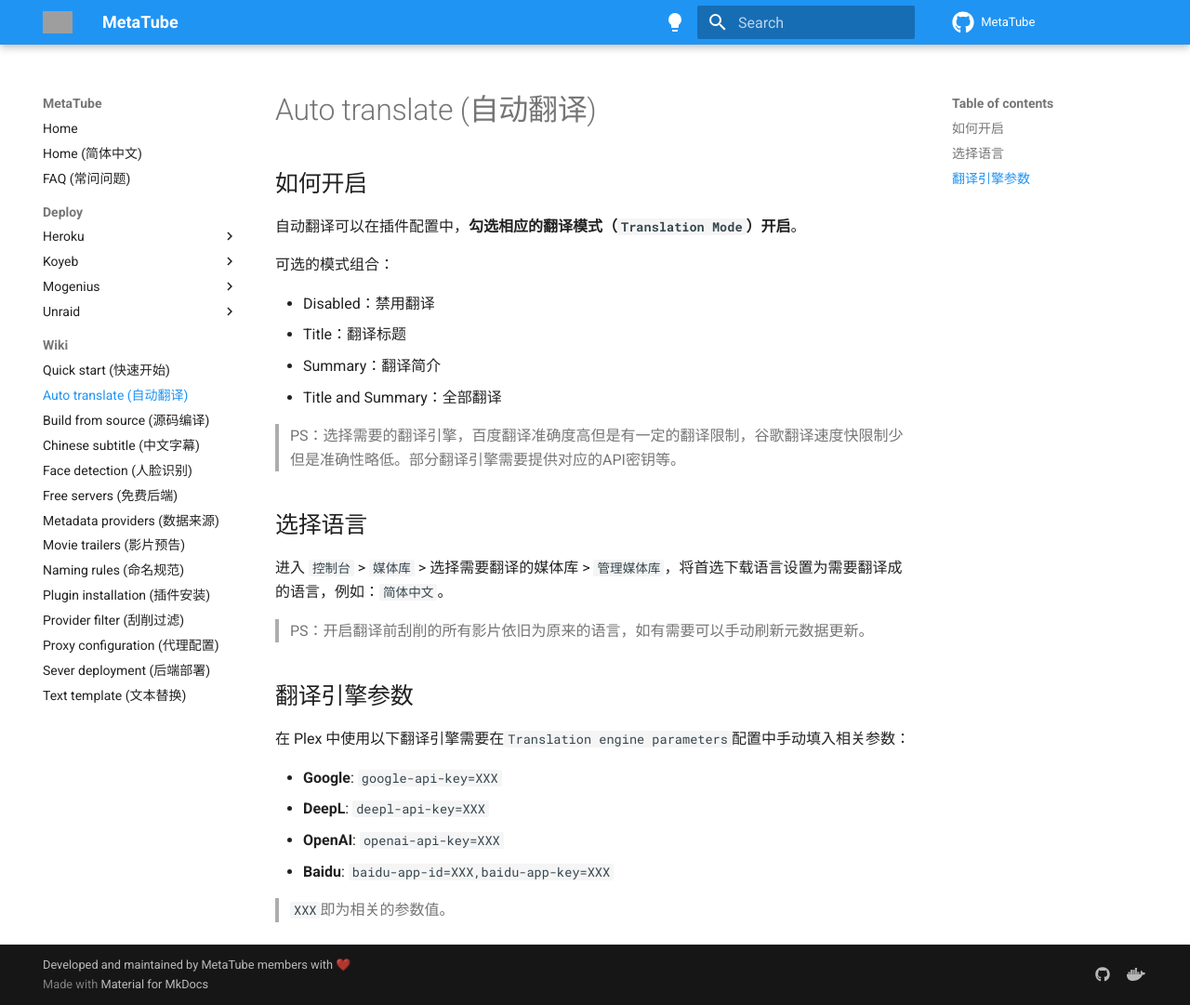
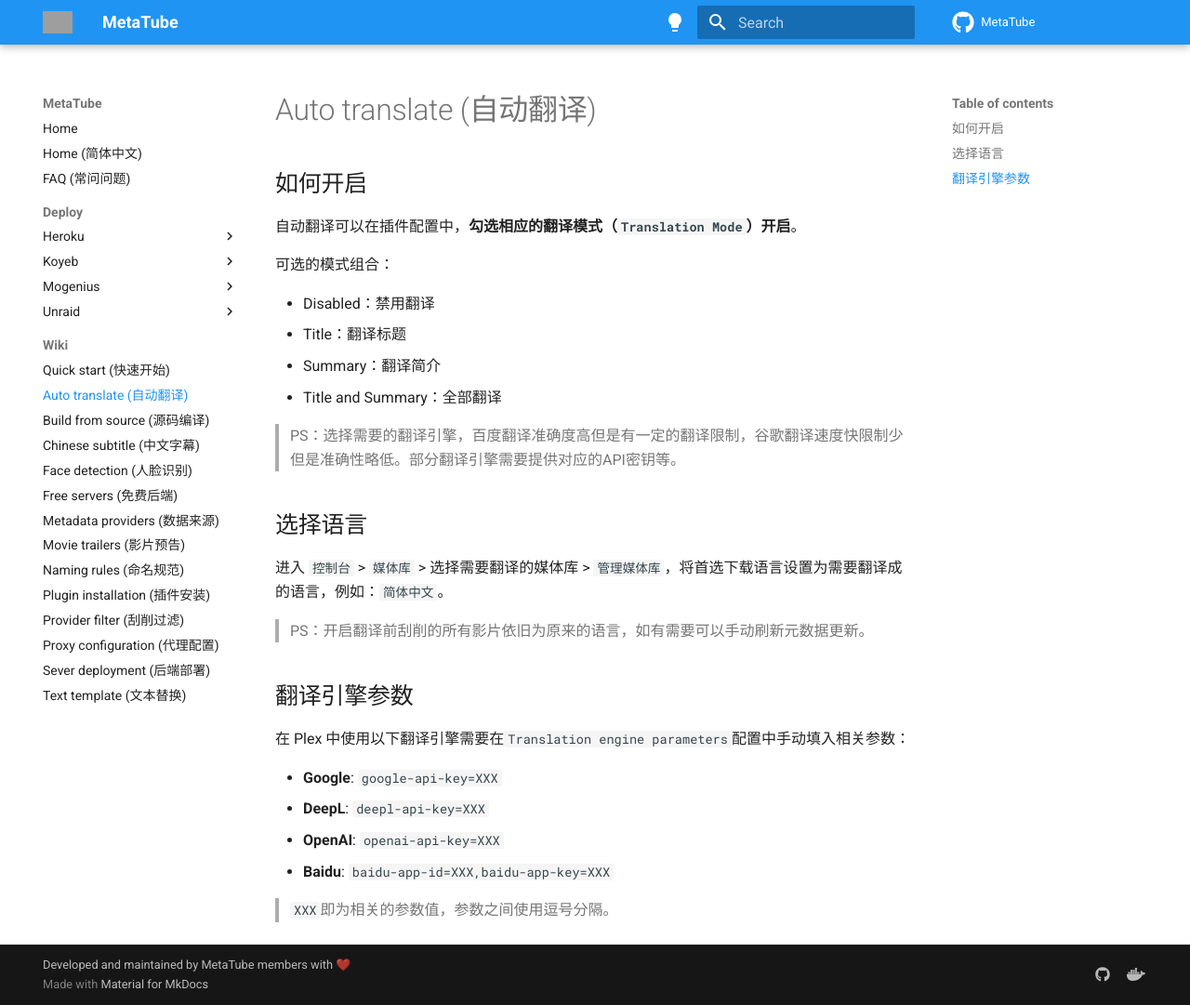
Before and after one commit to metatube-community/metatube-community.github.io, an MkDocs documentation site: the page built from docs/wiki/auto-translation.md, in a window 1280 px wide and 1081 px high. Shown: the whole window at 93% size. Built offline with MkDocs 1.6.1 and Material for MkDocs 9.7.7, drawn with Linux system fonts in a browser that asks for light colours; grey boxes are pictures that could not be loaded.

Commit message:
Docs: update auto-translation.md

```diff
--- a/docs/wiki/auto-translation.md
+++ b/docs/wiki/auto-translation.md
@@ -28,4 +28,4 @@
 - **OpenAI**: `openai-api-key=XXX`
 - **Baidu**: `baidu-app-id=XXX,baidu-app-key=XXX`
 
-> `XXX`即为相关的参数值。
+> `XXX`即为相关的参数值，参数之间使用逗号分隔。
```
